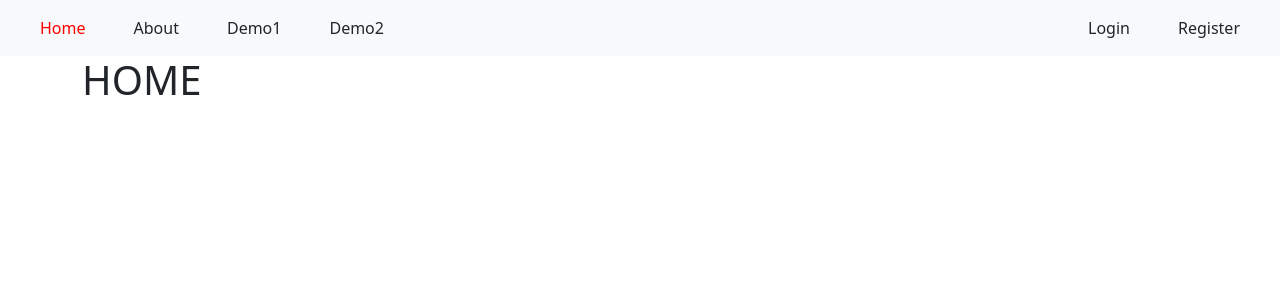
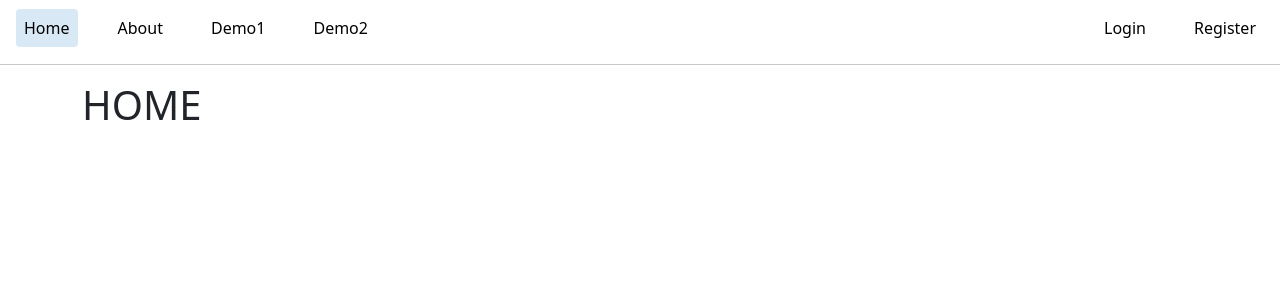
Before and after one commit to lvmeyer/challengeOne, a Vue app in the folder vite-vue/: page / in a window 1280 px wide. Shown: the top 300 px of the page. Built offline with nearby package versions, Linux system fonts and the light colour scheme.

Commit message:
front/nav - add hover style

```diff
--- a/vite-vue/src/components/TheNavigation.vue
+++ b/vite-vue/src/components/TheNavigation.vue
@@ -1,5 +1,5 @@
 <template>
-    <nav id="nav" class="d-flex justify-content-between p-3 bg-light">
+    <nav id="nav" class="d-flex justify-content-between pt-3 pb-2">
         <div>
             <router-link to="/" class="p-2 m-3">Home</router-link>
             <router-link to="/about" class="p-2 m-3">About</router-link>
@@ -19,10 +19,39 @@
             <router-link to="/register" class="p-2 m-3">Register</router-link>
         </div>
     </nav>
+    <hr />
 </template>
 
 <style>
 .router-link-active {
-    color: red;
+    background-color: #d9e8f5;
+    border-radius: 4px;
+}
+
+nav > div a {
+    color: black;
+    text-decoration: none;
+    position: relative;
+    transition: color 0.2s ease-in-out;
+}
+
+nav > div a:before {
+    content: "";
+    position: absolute;
+    bottom: 0;
+    left: 0;
+    right: 0;
+    height: 2px;
+    background-color: black;
+    transform: scaleX(0);
+    transition: transform 0.2s ease-in-out;
+}
+
+nav > div a:hover {
+    color: gray;
+}
+
+nav > div > a:hover:before {
+    transform: scaleX(1);
 }
 </style>
--- a/vite-vue/src/views/NotFound.vue
+++ b/vite-vue/src/views/NotFound.vue
@@ -3,7 +3,8 @@
         <h1>Page not found</h1>
         <p>
             Oops, we could not find this page. Try going
-            <router-link to="/">home</router-link> instead.
+            <router-link to="/" style="font-weight: bold">home</router-link>
+            instead.
         </p>
     </div>
 </template>
```
